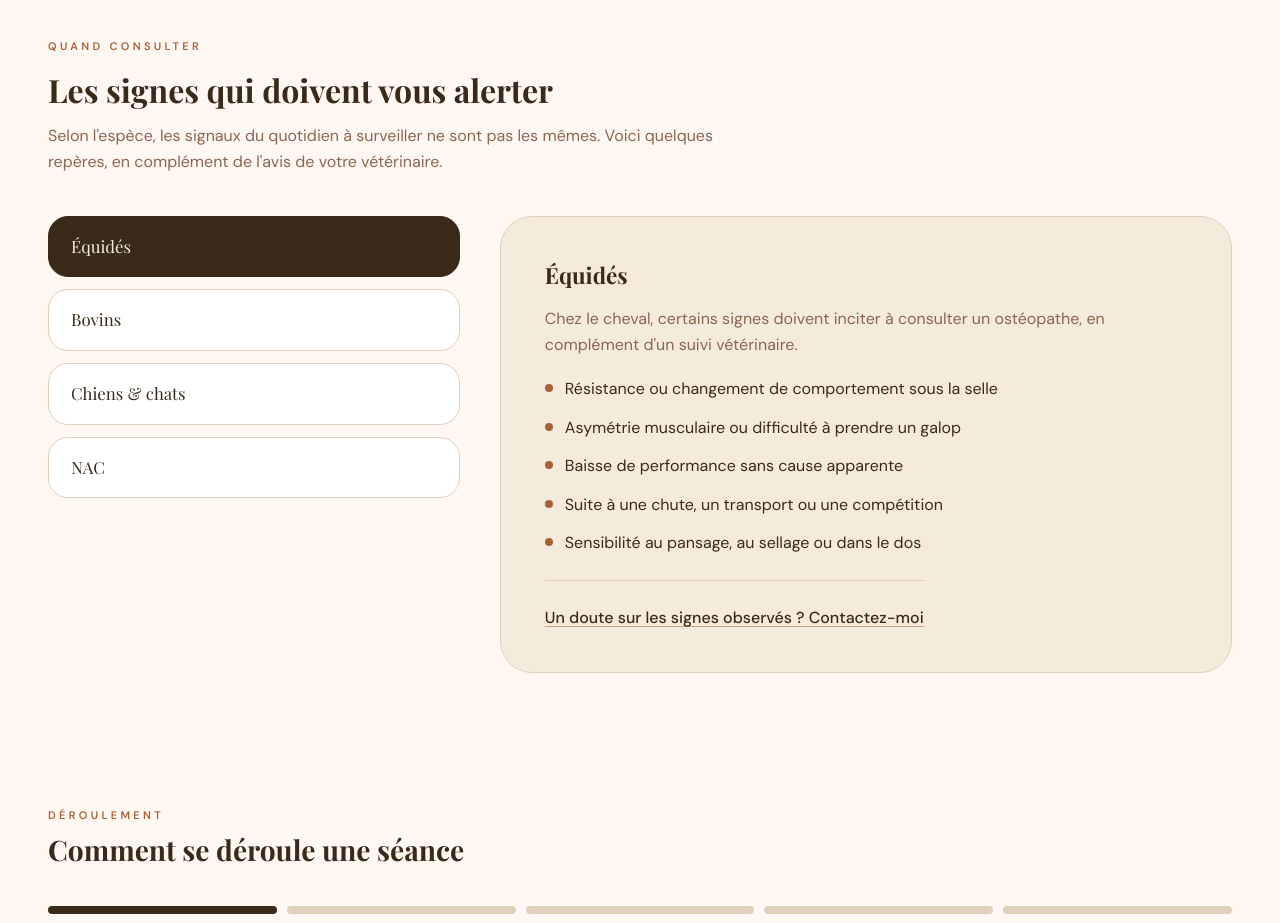
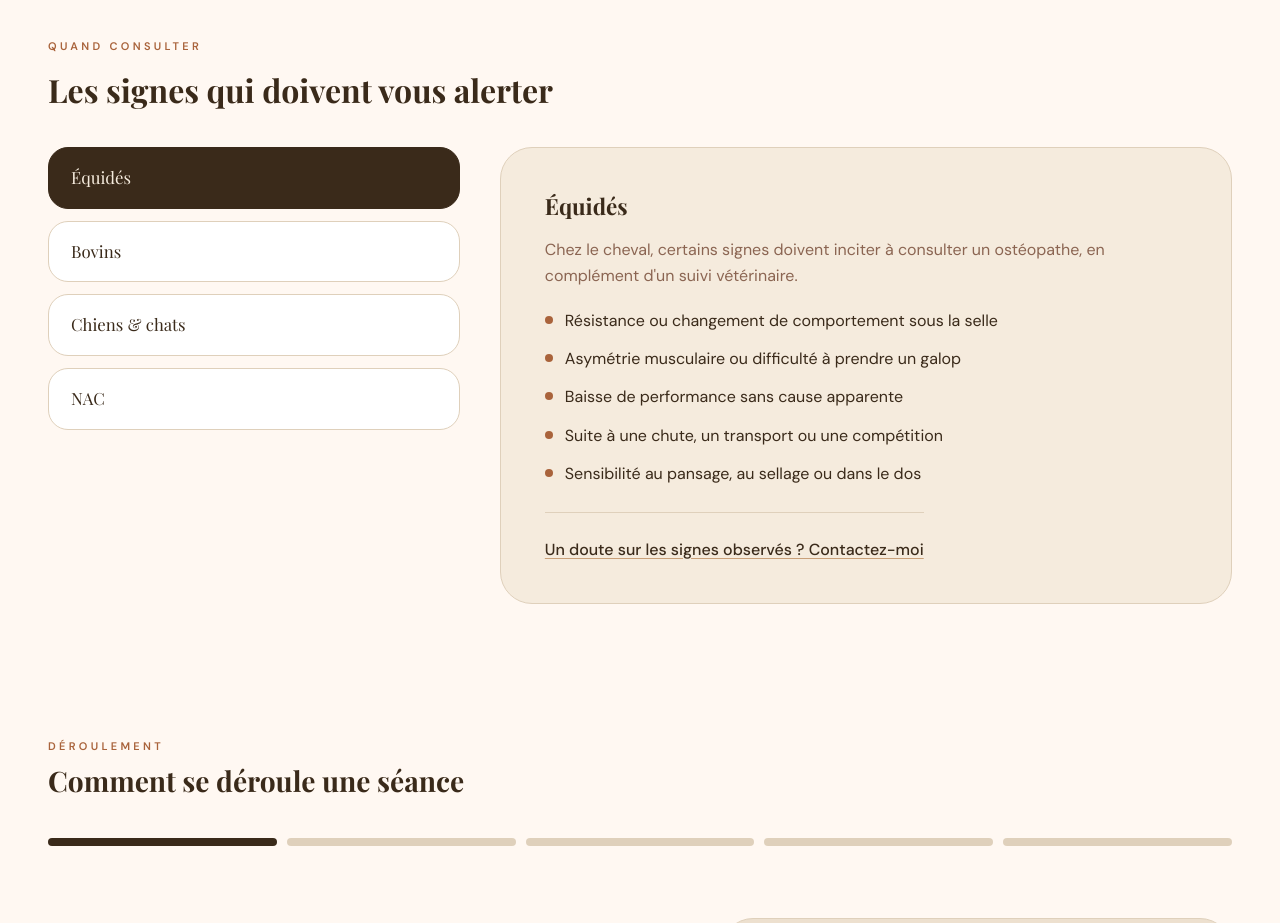
Before and after one commit to Skooh/site-alexane, a website: page index.html in a window 1280 px wide. Shown: the part 1860-2783 px from the top of the page. Drawn offline with nearby package versions, Linux system fonts and the light colour scheme; a web font is replaced by a local one.

Commit message:
Remove subtitle from Quand consulter section

```diff
--- a/index.html
+++ b/index.html
@@ -157,7 +157,6 @@
           <div class="section-intro">
             <p class="section-label">Quand consulter</p>
             <h2>Les signes qui doivent vous alerter</h2>
-            <p class="section-subtitle">Selon l'espèce, les signaux du quotidien à surveiller ne sont pas les mêmes. Voici quelques repères, en complément de l'avis de votre vétérinaire.</p>
           </div>
           <div class="when-layout">
             <div class="when-tabs" role="tablist" aria-label="Choisir une espèce">
```
